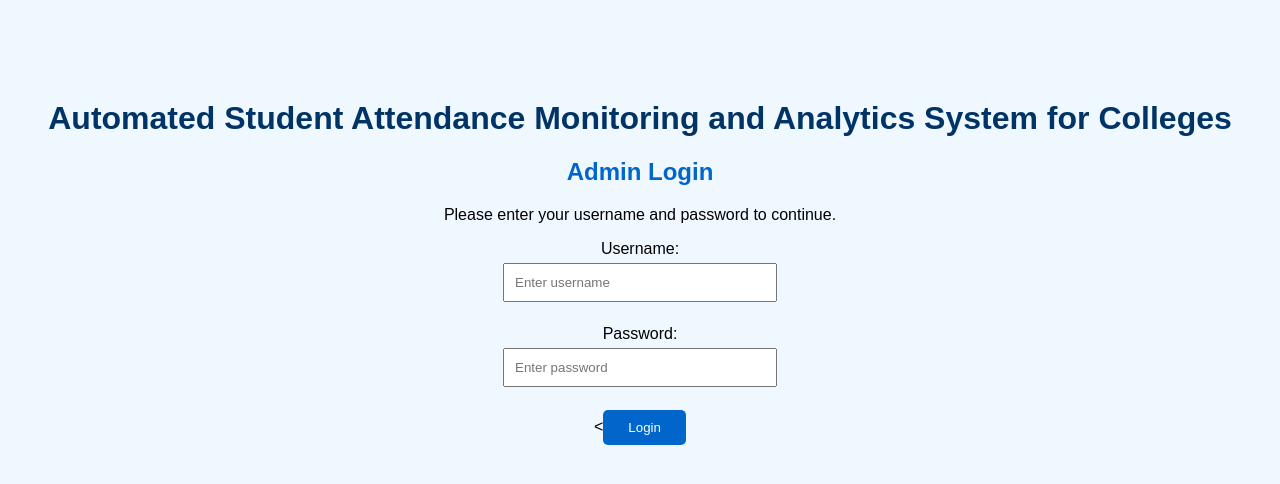
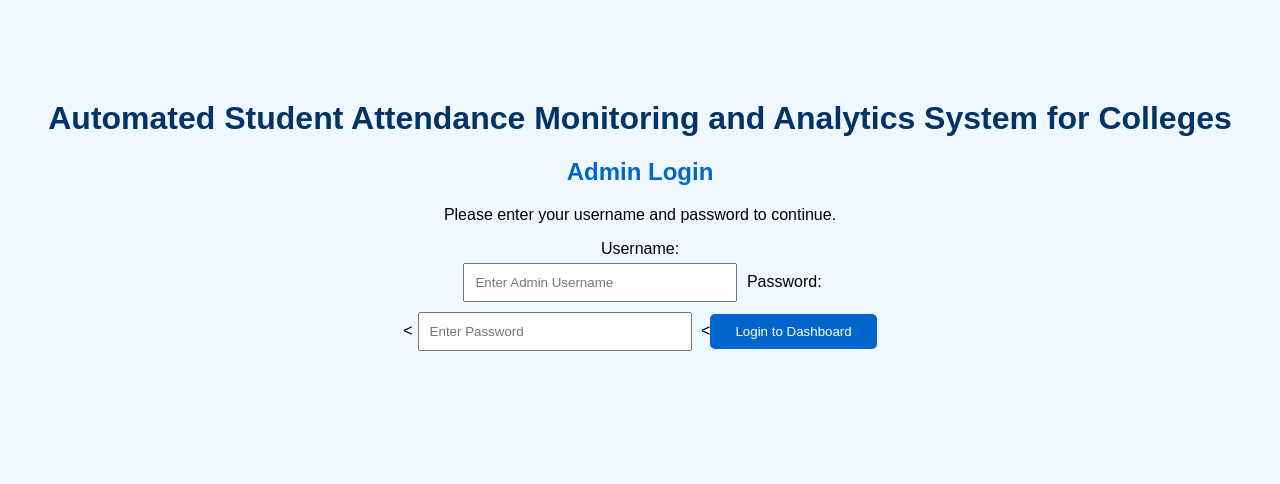
Before and after one commit to gomathir0709/Automated-Student-Attendance-Monitoring-and-Analytics-for-College-, a plain HTML site: page index.html in a window 1280 px wide. Drawn offline with Linux system fonts and the light colour scheme.

Commit message:
Update index.html

```diff
--- a/index.html
+++ b/index.html
@@ -13,12 +13,12 @@
 <p>Please enter your username and password to continue.</p>
 
     <label for="username">Username:</label><br>
-    <input type="text" id="username" placeholder="Enter username"><br><br>
+    <input type="text" id="username" placeholder="Enter Admin Username">
 
     <label for="password">Password:</label><br>
-    <input type="password" id="password" placeholder="Enter password"><br><br>
+    <<input type="password" id="password" placeholder="Enter Password">
 
-    <<button onclick="login()">Login</button>
+    <<button onclick="login()">Login to Dashboard</button>
         <script src="script.js"></script>
 
 </body>
```
